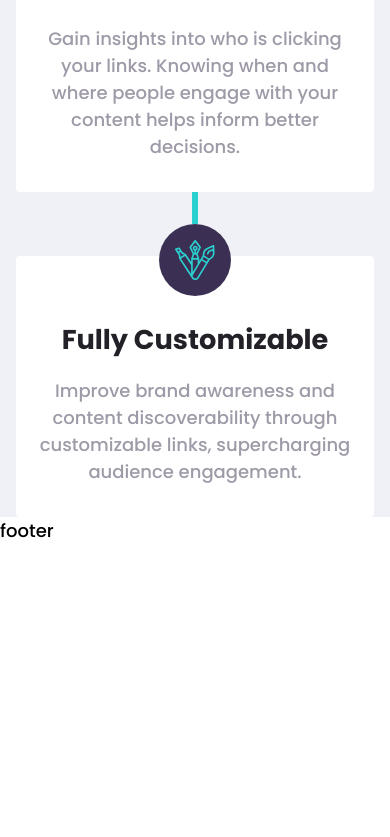
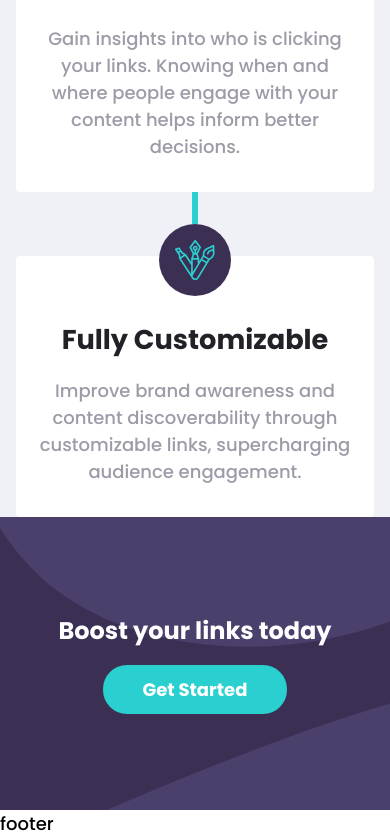
Before and after one commit to M9lTHblu/url-shortening, a React (Create React App) app: page / in a window 390 px wide. Shown: the part 1733-2570 px from the top of the page. Before the commit the page ends 2277 px from the top, so only its background shows below. Built offline with nearby package versions, Linux system fonts and the light colour scheme.

Commit message:
add mobile BoostLinks

```diff
--- a/src/assets/design/index.html
+++ b/src/assets/design/index.html
@@ -34,9 +34,8 @@
 
 
 
-  Boost your links today
 
-  Get Started
+
 
   Features
 
--- /dev/null
+++ b/src/components/BoostLinks/BoostLinks.jsx
@@ -0,0 +1,28 @@
+import styled from 'styled-components/macro';
+import bgm from '../../assets/images/bg-boost-mobile.svg'
+import {Button} from '../Button/Button';
+
+export const BoostLinks = () => {
+  return (
+      <Section>
+        <h3>Boost your links today</h3>
+        <Button size='md' text='Get Started'/>
+      </Section>
+  );
+};
+
+const Section = styled.section`
+  padding: 6rem 1rem;
+  background-color: var(--violet);
+  background-image: url(${bgm});
+  background-repeat: no-repeat;
+  //background-position: top -10px right 0;
+  background-size: cover;
+  text-align: center;
+
+  h3{
+    margin-bottom: 1rem;
+    font-size: 1.5rem;
+    color: white;
+  }
+`;
--- a/src/components/Layout/LandingPage.jsx
+++ b/src/components/Layout/LandingPage.jsx
@@ -1,3 +1,4 @@
+import {BoostLinks} from '../BoostLinks/BoostLinks';
 import {Features} from '../Features/Features';
 import {Header} from '../Header/Header';
 import {Hero} from '../Hero/Hero';
@@ -12,11 +13,8 @@ export const LandingPage = () => {
           <Hero />
           <ShortenLink />
           <Features />
-          <section>
-            {/*TODO add content to boost links*/}
-          </section>
+          <BoostLinks/>
         </main>
-
         <footer>
           footer
           {/*TODO add content to footer*/}
```
